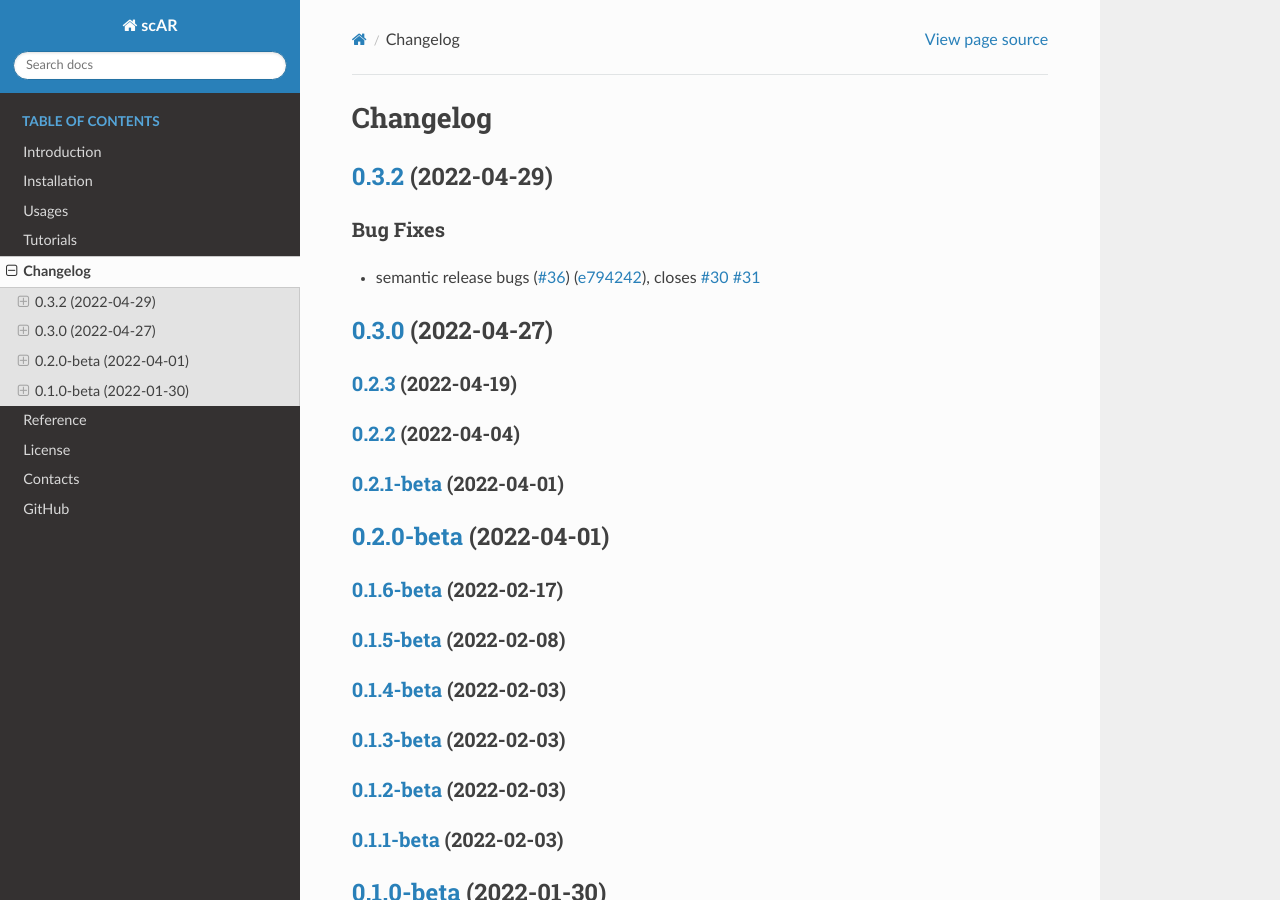
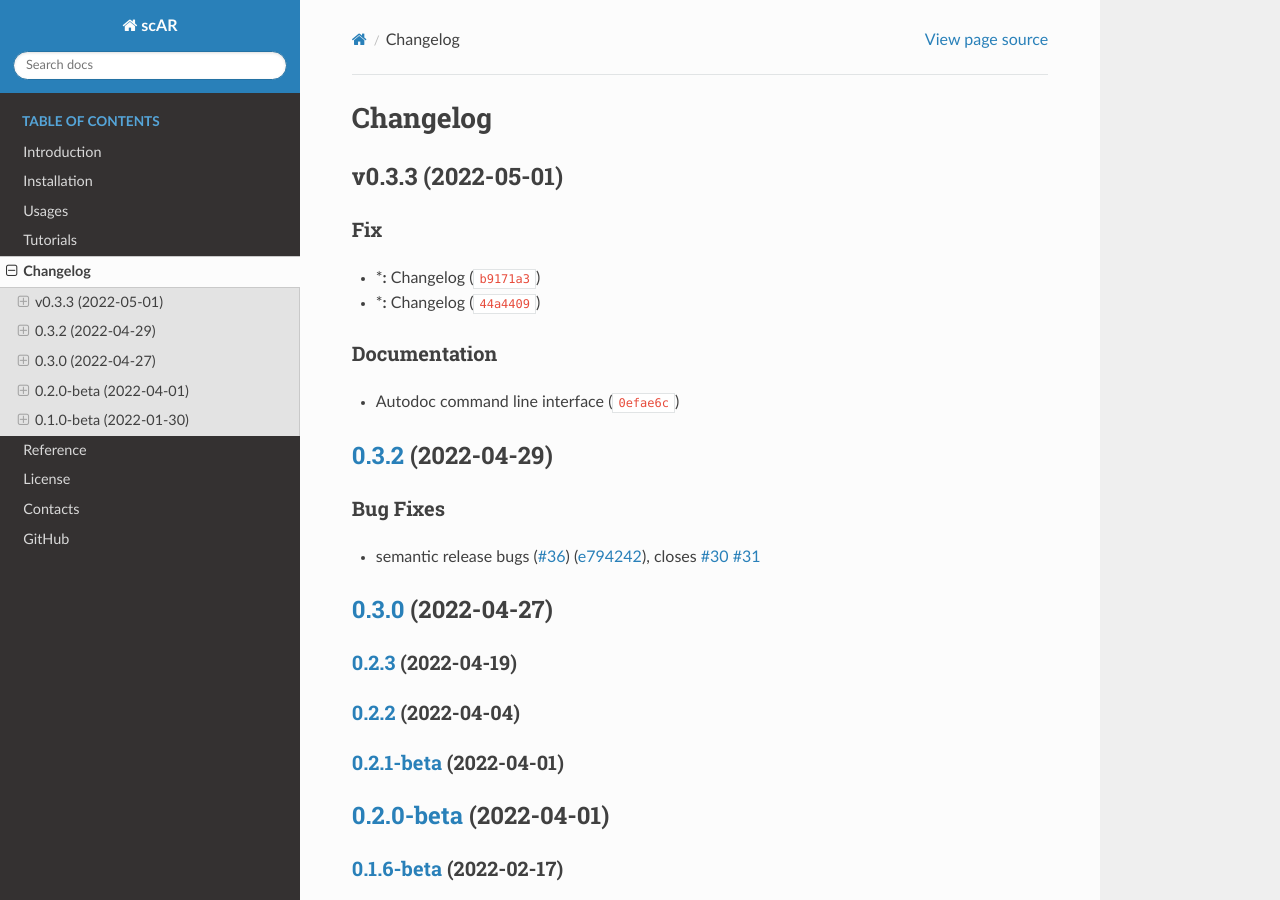
Before and after one commit to Novartis/scar, a Sphinx documentation site: the page built from docs/Release_notes.md, in a window 1280 px wide and 900 px high. Built offline with Sphinx 7.4.7 and the Read the Docs theme 2.0.0, drawn with Linux system fonts in a browser that asks for light colours.

Commit message:
0.3.3
Automatically generated by python-semantic-release

```diff
--- a/docs/Release_notes.md
+++ b/docs/Release_notes.md
@@ -1,6 +1,14 @@
 # Changelog
 
 <!--next-version-placeholder-->
+
+## v0.3.3 (2022-05-01)
+### Fix
+* ***:** Changelog ([`b9171a3`](https://github.com/Novartis/scAR/commit/b9171a3015350ac37b0bc44cdb00e4c7aa3c2a67))
+* ***:** Changelog ([`44a4409`](https://github.com/Novartis/scAR/commit/44a4409fadf8d124d9b5177cf15f53f00e4524ff))
+
+### Documentation
+* Autodoc command line interface ([`0efae6c`](https://github.com/Novartis/scAR/commit/0efae6c26a409553bb8caad5de03c2f38842c139))
 
 
 ## [0.3.2](https://github.com/Novartis/scAR/compare/v0.3.0...v0.3.2) (2022-04-29)
--- a/scar/main/__version__.py
+++ b/scar/main/__version__.py
@@ -1,5 +1,5 @@
 # -*- coding: utf-8 -*-
 """version here"""
 
-__version__ = "0.3.2"
+__version__ = "0.3.3"
 _copyright = "2022, Novartis Institute for BioMedical Research"
```
